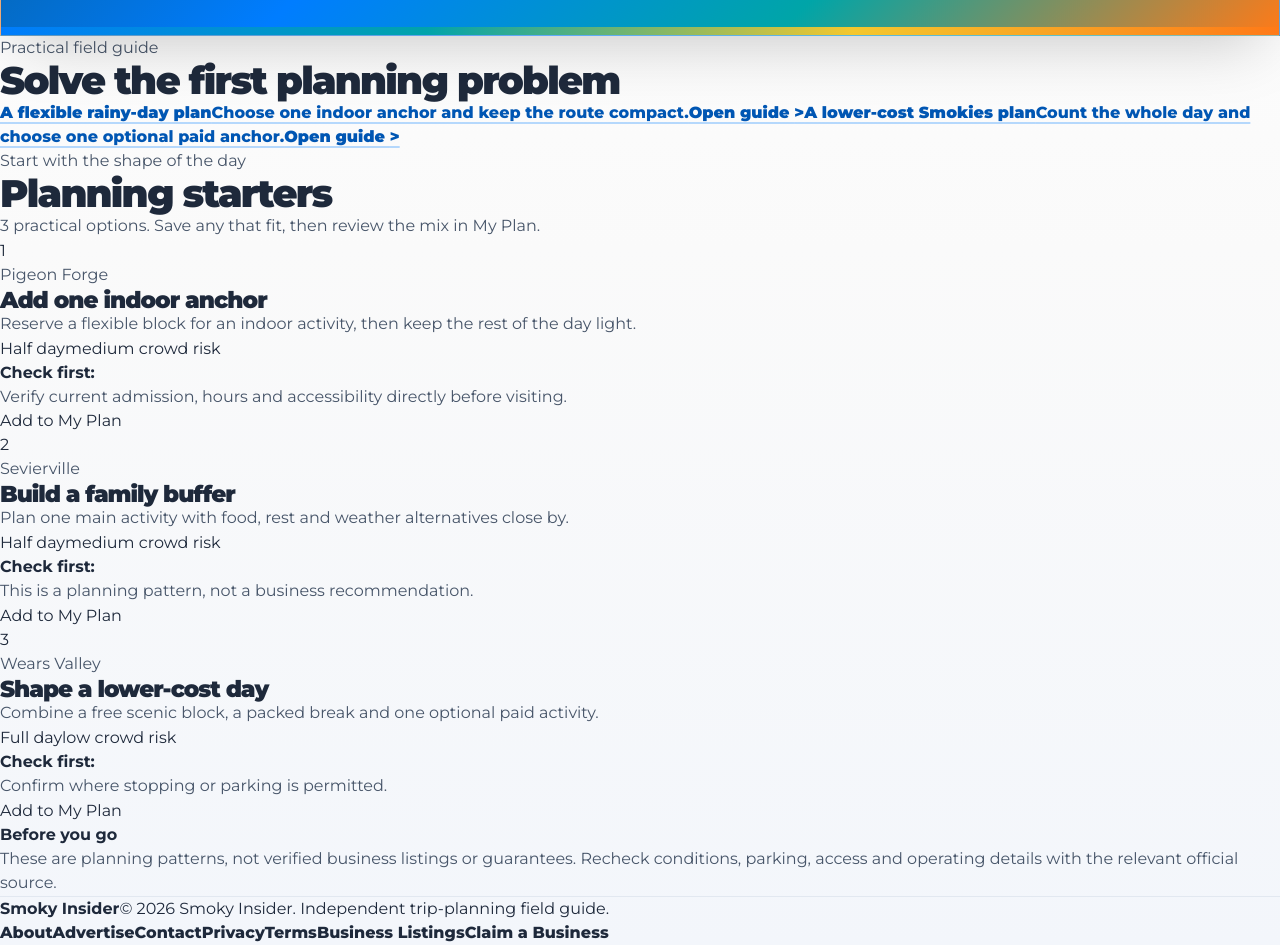
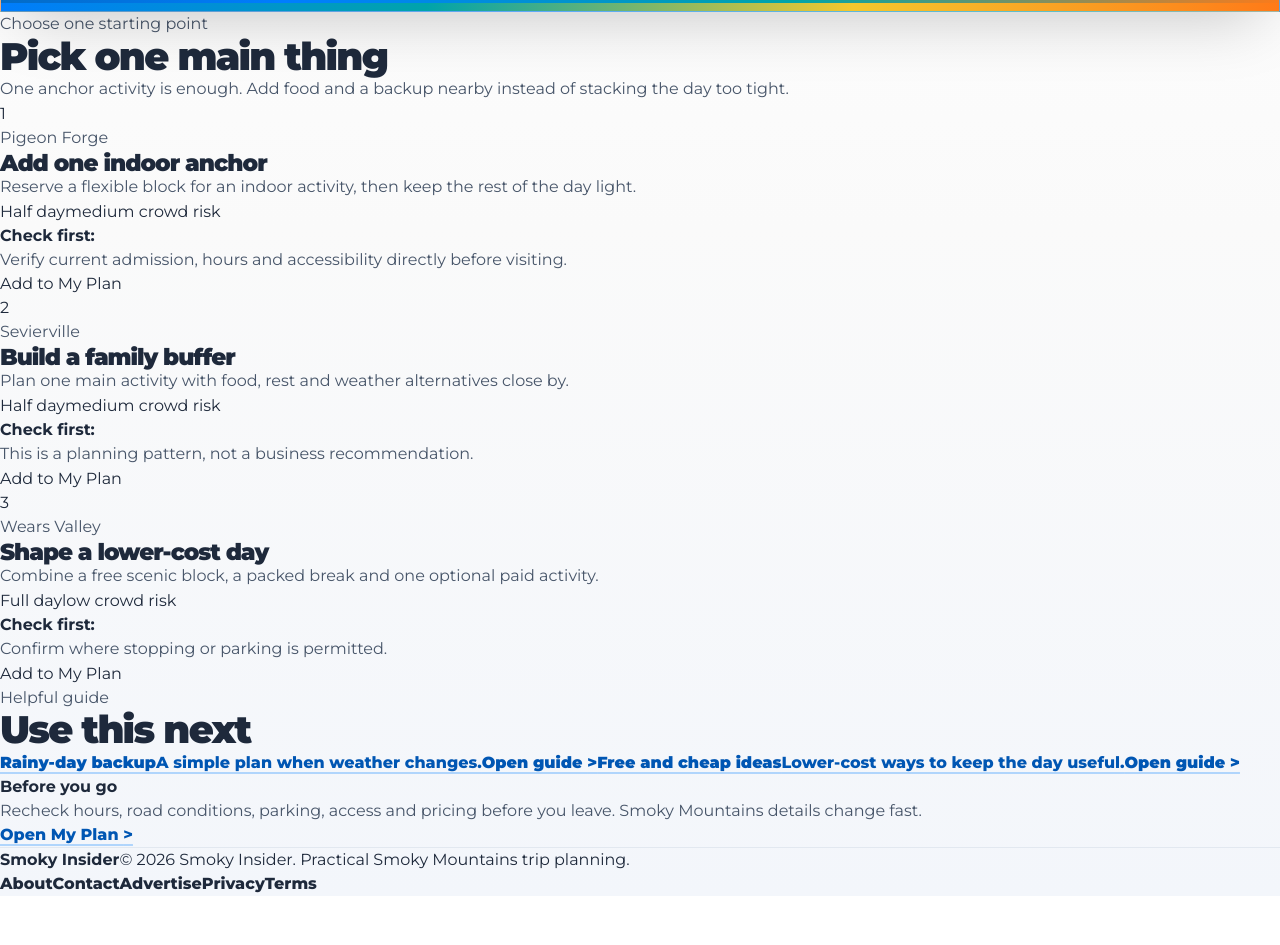
Before and after one commit to masondtorres/smokies-insider-guide, a Next.js app: page /do in a window 1280 px wide. Shown: the part 320-1265 px from the top of the page. After the commit the page ends 1216 px from the top, so only its background shows below. Built offline with nearby package versions, Linux system fonts and the light colour scheme.

Commit message:
Simplify top level category pages

```diff
--- a/src/components/category-page.tsx
+++ b/src/components/category-page.tsx
@@ -15,36 +15,52 @@ const navigation: Array<[string, string, Category | "my-plan"]> = [
 
 const footerLinks = [
   ["About", "/about"],
+  ["Contact", "/contact"],
   ["Advertise", "/advertise"],
-  ["Contact", "/contact"],
   ["Privacy", "/privacy"],
   ["Terms", "/terms"],
-  ["Business Listings", "/business-listings"],
-  ["Claim a Business", "/business-listings/claim"],
 ];
 
-const utilityLinks: Partial<Record<Category, Array<{ href: string; title: string; description: string }>>> = {
-  go: [
-    { href: "/go/parking", title: "Parking without losing the day", description: "Separate park parking from town parking and keep a legal backup." },
-  ],
-  do: [
-    { href: "/rainy-day", title: "A flexible rainy-day plan", description: "Choose one indoor anchor and keep the route compact." },
-    { href: "/free-and-cheap-smokies", title: "A lower-cost Smokies plan", description: "Count the whole day and choose one optional paid anchor." },
-  ],
-  see: [
-    { href: "/cades-cove", title: "Cades Cove practical planner", description: "Protect the time block and check the vehicle schedule." },
-  ],
-  eat: [
-    { href: "/eat/family-friendly", title: "Family-friendly food planning", description: "Choose the meal shape, timing and backup before hunger takes over." },
-  ],
-  stay: [
-    { href: "/stay/cabins", title: "Cabin stay practical planner", description: "Compare access, total trip fit and booking details before committing." },
-  ],
+const pageHelp: Record<Category, { heading: string; note: string; links: Array<{ href: string; title: string; description: string }> }> = {
+  go: {
+    heading: "Start with the area",
+    note: "Traffic and parking decide more Smokies days than people expect. Pick the area first, then build the day around it.",
+    links: [{ href: "/go/parking", title: "Parking guide", description: "Know the parking rules before you leave." }],
+  },
+  do: {
+    heading: "Pick one main thing",
+    note: "One anchor activity is enough. Add food and a backup nearby instead of stacking the day too tight.",
+    links: [
+      { href: "/rainy-day", title: "Rainy-day backup", description: "A simple plan when weather changes." },
+      { href: "/free-and-cheap-smokies", title: "Free and cheap ideas", description: "Lower-cost ways to keep the day useful." },
+    ],
+  },
+  see: {
+    heading: "Match the view to the day",
+    note: "Views depend on weather, road access and crowds. Keep scenic stops close to the route you are already using.",
+    links: [{ href: "/cades-cove", title: "Cades Cove planner", description: "Use this when the loop is the main event." }],
+  },
+  eat: {
+    heading: "Choose the meal area first",
+    note: "Do not cross town hungry. Pick the area and timing first, then choose the restaurant.",
+    links: [{ href: "/eat/family-friendly", title: "Family food plan", description: "Good for groups, kids and backups." }],
+  },
+  stay: {
+    heading: "Choose the base area",
+    note: "The best place to stay depends on what you will do most, not just the room or cabin price.",
+    links: [{ href: "/stay/cabins", title: "Cabin stay planner", description: "Check access, roads and booking terms." }],
+  },
+  deals: {
+    heading: "Save money without chasing junk",
+    note: "Start with a budget. Verify every offer before you build the day around it.",
+    links: [],
+  },
 };
 
 export function CategoryPage({ category }: { category: Category }) {
   const info = categoryInfo[category];
   const categoryCards = cardsFor(category);
+  const help = pageHelp[category];
 
   return (
     <div className="category-foundation">
@@ -63,28 +79,39 @@ export function CategoryPage({ category }: { category: Category }) {
         <section className="category-hero">
           <div className="category-ridge category-ridge-back" aria-hidden="true" />
           <div className="category-ridge category-ridge-front" aria-hidden="true" />
-          <div className="category-width category-hero-inner">
+          <div className="category-width category-hero-inner simple">
             <div className="category-hero-copy">
-              <p className="category-eyebrow">Smokies field guide / {info.title}</p>
+              <p className="category-eyebrow">Smoky Insider</p>
               <h1>{info.title}</h1>
               <p>{info.intro}</p>
             </div>
-            <aside className="category-route-note" aria-label="How to use this page">
-              <strong>Build a workable day</strong>
-              <span>Choose a pattern. Check the caution. Save what fits.</span>
-              <Link href="/my-plan">Open My Plan <span aria-hidden="true">&gt;</span></Link>
-            </aside>
           </div>
         </section>
 
         <section className="category-width category-content" aria-labelledby="category-starters">
-          {utilityLinks[category]?.length ? (
-            <section className="category-utility-guides" aria-labelledby="category-utility-title">
+          <div className="category-section-heading simple">
+            <div>
+              <p className="category-eyebrow">Choose one starting point</p>
+              <h2 id="category-starters">{help.heading}</h2>
+            </div>
+            <p>{help.note}</p>
+          </div>
+
+          {categoryCards.length > 0 ? (
+            <div className="category-card-grid simple">
+              {categoryCards.map((card, index) => (
+                <GuideCard card={card} index={index + 1} key={card.id} />
+              ))}
+            </div>
+          ) : null}
+
+          {help.links.length ? (
+            <section className="category-utility-guides simple" aria-label="Helpful guides">
               <div>
-                <p className="category-eyebrow">Practical field guide</p>
-                <h2 id="category-utility-title">Solve the first planning problem</h2>
+                <p className="category-eyebrow">Helpful guide</p>
+                <h2>Use this next</h2>
               </div>
-              {utilityLinks[category]?.map((link) => (
+              {help.links.map((link) => (
                 <Link href={link.href} key={link.href}>
                   <strong>{link.title}</strong>
                   <span>{link.description}</span>
@@ -94,31 +121,10 @@ export function CategoryPage({ category }: { category: Category }) {
             </section>
           ) : null}
 
-          <div className="category-section-heading">
-            <div>
-              <p className="category-eyebrow">Start with the shape of the day</p>
-              <h2 id="category-starters">Planning starters</h2>
-            </div>
-            <p>{categoryCards.length} practical options. Save any that fit, then review the mix in My Plan.</p>
-          </div>
-
-          {categoryCards.length > 0 ? (
-            <div className="category-card-grid">
-              {categoryCards.map((card, index) => (
-                <GuideCard card={card} index={index + 1} key={card.id} />
-              ))}
-            </div>
-          ) : (
-            <div className="category-empty">
-              <h2>No planning starters yet</h2>
-              <p>This section will stay empty until a useful, source-safe planning pattern is ready.</p>
-              <Link href="/">Return home</Link>
-            </div>
-          )}
-
-          <aside className="category-trust-note">
+          <aside className="category-trust-note simple">
             <strong>Before you go</strong>
-            <p>These are planning patterns, not verified business listings or guarantees. Recheck conditions, parking, access and operating details with the relevant official source.</p>
+            <p>Recheck hours, road conditions, parking, access and pricing before you leave. Smoky Mountains details change fast.</p>
+            <Link href="/my-plan">Open My Plan <span aria-hidden="true">&gt;</span></Link>
           </aside>
         </section>
       </main>
@@ -126,7 +132,7 @@ export function CategoryPage({ category }: { category: Category }) {
       <footer className="category-footer">
         <div>
           <strong>Smoky Insider</strong>
-          <span>© 2026 Smoky Insider. Independent trip-planning field guide.</span>
+          <span>© 2026 Smoky Insider. Practical Smoky Mountains trip planning.</span>
         </div>
         <nav className="category-footer-links" aria-label="Policy and information links">
           {footerLinks.map(([label, href]) => <Link href={href} key={href}>{label}</Link>)}
```
